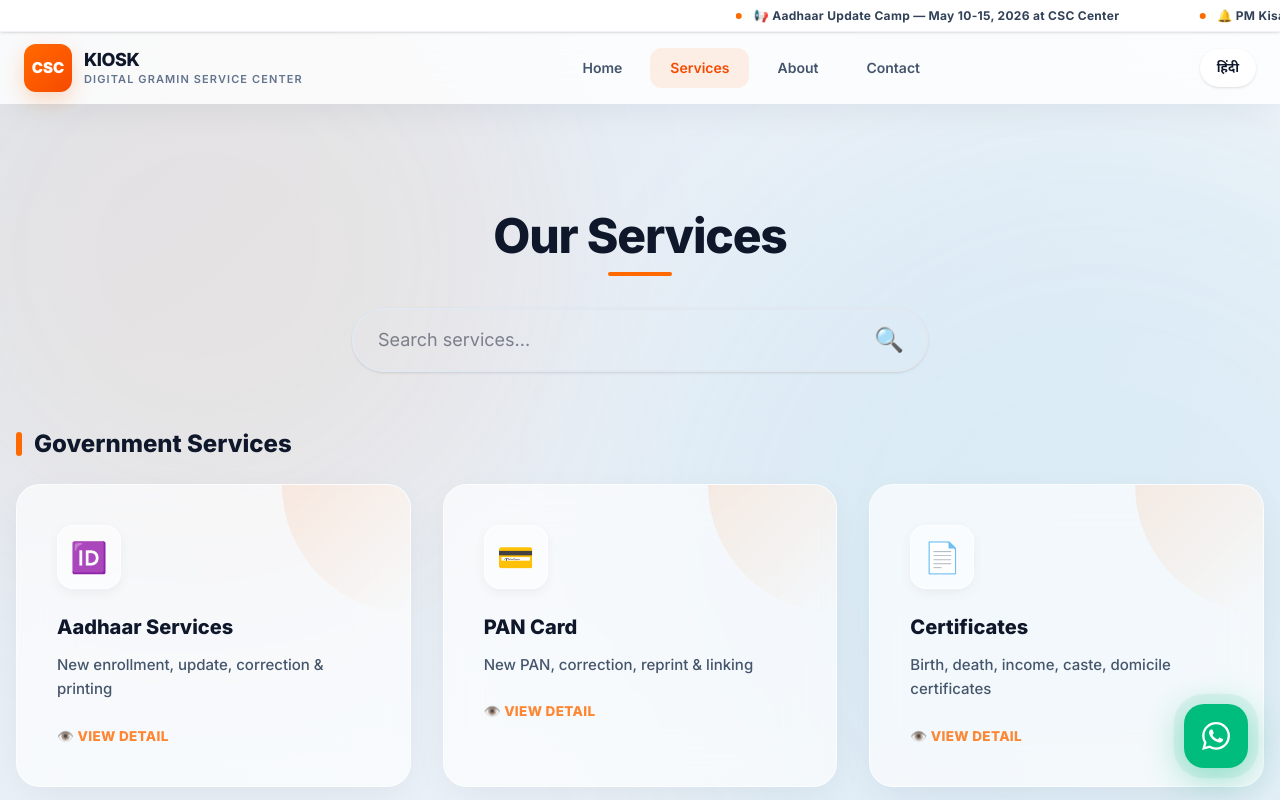
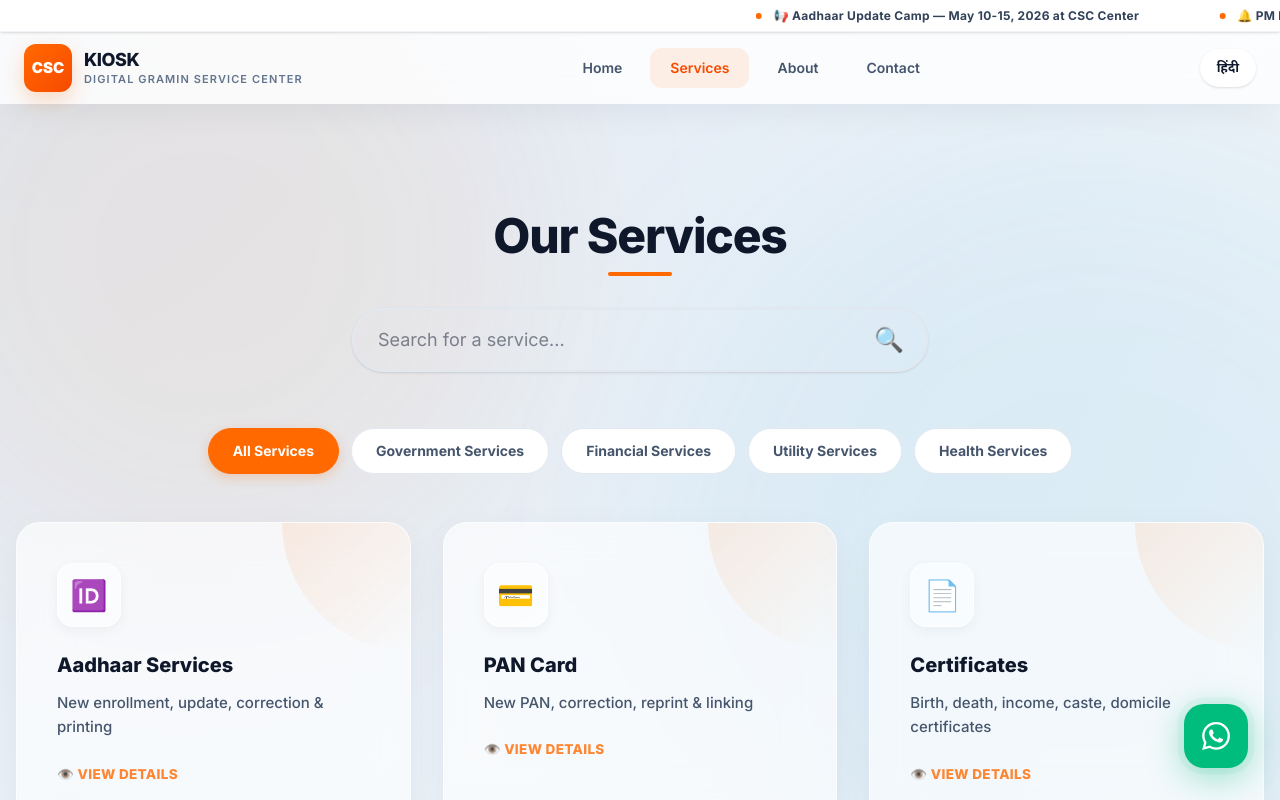
Before and after one commit to alok-hub123/csc, a React (Vite) app: page /services in a window 1280 px wide. Shown: the top 800 px of the page. Built offline with nearby package versions, Linux system fonts and the light colour scheme.

Commit message:
Changes hero sectiono ui Added Tabs option in services

```diff
--- a/src/components/HomePage.tsx
+++ b/src/components/HomePage.tsx
@@ -1,4 +1,4 @@
-import { useNavigate } from 'react-router-dom';
+import { useNavigate, Link } from 'react-router-dom';
 import { useLang } from '../context/LanguageContext';
 import AnimatedCounter from './AnimatedCounter';
 import PageTransition from './PageTransition';
@@ -31,12 +31,67 @@
       />
 
       {/* Hero Banner */}
-      <section className="w-full aspect-video max-h-[100vh] overflow-hidden relative bg-slate-50" id="hero-section">
-        <img src="/images/hero-banner.jpeg" alt="KIOSK Banner" className="w-full h-full object-cover block" />
+      <section className="w-full relative min-h-[85vh] flex items-center justify-center bg-slate-900 overflow-hidden pt-10 d" id="hero-section">
+        {/* Background Image with Dark Overlay */}
+        <div className="absolute inset-0 z-0">
+          <img src="/images/hero-banner.jpeg" alt="KIOSK Banner" className="w-full h-full object-cover object-center opacity-30 mix-blend-overlay" />
+          <div className="absolute inset-0 bg-gradient-to-b from-slate-900/40 via-slate-900/80 to-slate-900"></div>
+
+          {/* Decorative Orbs */}
+          <div className="absolute top-1/4 -left-32 w-96 h-96 bg-orange-500/20 rounded-full blur-[100px] pointer-events-none"></div>
+          <div className="absolute bottom-1/4 -right-32 w-96 h-96 bg-blue-500/10 rounded-full blur-[100px] pointer-events-none"></div>
+        </div>
+
+        {/* Content */}
+        <div className="relative z-10 w-full max-w-4xl mx-auto px-6 pt-20 pb-16 text-center flex flex-col items-center">
+          <div className="inline-flex items-center gap-2 px-4 py-2 rounded-full bg-white/10 border border-white/10 backdrop-blur-md mb-8">
+            <span className="text-orange-400">{t('hero.badge').split(' ')[0]}</span>
+            <span className="text-xs sm:text-sm font-bold text-white tracking-wider uppercase">{t('hero.badge').split(' ').slice(1).join(' ')}</span>
+          </div>
+
+          <h1 className="text-2xl sm:text-6xl md:text-6xl font-black text-transparent bg-clip-text bg-gradient-to-r from-orange-400 to-orange-600 leading-tight mb-6 tracking-tight">
+            {t('hero.title')}
+          </h1>
+
+          <p className="text-md md:text-2xl text-slate-300 max-w-2xl font-medium mb-10 leading-relaxed">
+            {t('hero.tagline')}
+          </p>
+
+          <div className="flex flex-col sm:flex-row gap-5">
+            <Link to="/services" className="px-6 py-3 rounded-xl bg-gradient-to-r from-orange-500 to-orange-600 text-white font-bold text-lg hover:shadow-[0_8px_25px_rgba(249,115,22,0.4)] hover:-translate-y-1 transition-all duration-300 flex items-center justify-center gap-3">
+              <span>{t('hero.cta1')}</span>
+              <span className="text-xl">➔</span>
+            </Link>
+            <Link to="/contact" className="px-6 py-3 rounded-xl bg-white/10 text-white border border-white/20 font-bold text-lg backdrop-blur-md hover:bg-white/20 hover:-translate-y-1 transition-all duration-300 flex items-center justify-center gap-3">
+              <span>{t('hero.cta2')}</span>
+              <span className="text-xl">📝</span>
+            </Link>
+          </div>
+
+          {/* Feature Highlights */}
+          <div className="mt-12 pt-10 border-t border-white/10 w-full max-w-3xl grid grid-cols-2 md:grid-cols-4 gap-6">
+            <div className="flex flex-col items-center gap-3">
+              <span className="w-12 h-12 rounded-full bg-white/5 flex items-center justify-center text-2xl">🏛️</span>
+              <span className="text-sm text-slate-300 font-medium">{t('services.govt')}</span>
+            </div>
+            <div className="flex flex-col items-center gap-3">
+              <span className="w-12 h-12 rounded-full bg-white/5 flex items-center justify-center text-2xl">🏦</span>
+              <span className="text-sm text-slate-300 font-medium">{t('services.financial')}</span>
+            </div>
+            <div className="flex flex-col items-center gap-3">
+              <span className="w-12 h-12 rounded-full bg-white/5 flex items-center justify-center text-2xl">💡</span>
+              <span className="text-sm text-slate-300 font-medium">{t('services.utility')}</span>
+            </div>
+            <div className="flex flex-col items-center gap-3">
+              <span className="w-12 h-12 rounded-full bg-white/5 flex items-center justify-center text-2xl">🏥</span>
+              <span className="text-sm text-slate-300 font-medium">{t('services.health')}</span>
+            </div>
+          </div>
+        </div>
       </section>
 
       {/* Stats */}
-      <div className="grid grid-cols-2 md:grid-cols-4 gap-4 px-4 py-8 max-w-7xl mx-auto relative z-10" id="stats-section">
+      <div className="grid grid-cols-1 md:grid-cols-4 gap-4 px-4 py-10 max-w-7xl mx-auto relative z-20" id="stats-section">
         {[
           { end: 15000, suffix: '+', label: t('stats.citizens') },
           { end: 50, suffix: '+', label: t('stats.services') },
--- a/src/components/ServicesPage.tsx
+++ b/src/components/ServicesPage.tsx
@@ -8,6 +8,7 @@
   const { t, lang } = useLang();
   const navigate = useNavigate();
   const [searchQuery, setSearchQuery] = useState('');
+  const [activeTab, setActiveTab] = useState('All');
 
   const categories = [
     {
@@ -61,13 +62,18 @@
     },
   ];
 
-  const filteredCategories = categories.map(cat => ({
-    ...cat,
-    items: cat.items.filter(item =>
+  // Always ensure 'All' defaults to t('services.all') on first render or language change
+  const currentTab = activeTab === 'All' ? t('services.all') : activeTab;
+  const tabs = [t('services.all'), ...categories.map(c => c.title)];
+
+  const displayedCategories = currentTab === t('services.all')
+    ? categories
+    : categories.filter(c => c.title === currentTab);
+
+  const filteredItems = displayedCategories.flatMap(cat => cat.items).filter(item =>
     item.name.toLowerCase().includes(searchQuery.toLowerCase()) ||
     item.desc.toLowerCase().includes(searchQuery.toLowerCase())
-    )
-  })).filter(cat => cat.items.length > 0);
+  );
 
   return (
     <PageTransition className="mt-[116px]">
@@ -94,21 +100,29 @@
           </div>
         </div>
 
-        {filteredCategories.length === 0 ? (
+        {/* Tabs */}
+        <div className="flex flex-wrap items-center justify-center gap-3 mb-12">
+          {tabs.map((tab, idx) => (
+            <button
+              key={idx}
+              onClick={() => setActiveTab(tab)}
+              className={`px-6 py-3 rounded-full font-bold text-sm transition-all duration-300 cursor-pointer ${currentTab === tab ? 'bg-orange-500 text-white shadow-[0_4px_12px_rgba(249,115,22,0.25)] border border-orange-500' : 'bg-white text-slate-600 hover:bg-orange-50 border border-slate-200 hover:border-orange-200 hover:text-orange-600'}`}
+            >
+              {tab}
+            </button>
+          ))}
+        </div>
+
+        {filteredItems.length === 0 ? (
           <div className="text-center py-12 text-slate-500 text-lg font-medium">
             {lang === 'hi' ? 'कोई सेवा नहीं मिली' : `No services found matching "${searchQuery}"`}
           </div>
         ) : (
-          filteredCategories.map((cat, ci) => (
-            <div className="mb-16" key={ci}>
-              <h3 className="text-2xl font-extrabold text-slate-900 mb-6 flex items-center gap-3 before:content-[''] before:block before:w-1.5 before:h-6 before:bg-orange-500 before:rounded">
-                {cat.title}
-              </h3>
           <div className="grid grid-cols-1 md:grid-cols-2 lg:grid-cols-3 gap-6 lg:gap-8">
-                {cat.items.map((item, ii) => (
+            {filteredItems.map((item, ii) => (
               <div
                 className="glass-panel glass-panel-hover rounded-[24px] p-8 md:p-10 transition-all duration-300 relative overflow-hidden group cursor-pointer"
-                    key={ii}
+                key={item.id}
                 onClick={() => navigate(`/service/${item.id}`)}
               >
                 <div className="absolute top-0 right-0 w-32 h-32 bg-gradient-to-br from-orange-500/10 to-transparent rounded-bl-full pointer-events-none" />
@@ -125,8 +139,7 @@
               </div>
             ))}
           </div>
-            </div>
-          )))}
+        )}
       </section>
     </PageTransition>
   );
--- a/src/context/LanguageContext.tsx
+++ b/src/context/LanguageContext.tsx
@@ -17,8 +17,7 @@
 
   // Hero
   'hero.badge': { en: '🏛️ Government Authorized Centre', hi: '🏛️ सरकारी अधिकृत केंद्र' },
-  'hero.title': { en: 'KIOSK', hi: 'जन सेवा केंद्र' },
-  'hero.subtitle': { en: 'Common Service Centre (CSC)', hi: 'कॉमन सर्विस सेंटर (CSC)' },
+  'hero.title': { en: 'KIOSK- Digital Gramin Service Center', hi: 'कियोस्क- डिजिटल ग्रामीण सेवा केंद्र' },
   'hero.tagline': { en: 'Bringing Digital India to Your Doorstep', hi: 'डिजिटल इंडिया आपके दरवाज़े पर' },
   'hero.cta1': { en: 'Our Services', hi: 'हमारी सेवाएं' },
   'hero.cta2': { en: 'Apply Now', hi: 'अभी आवेदन करें' },
@@ -31,17 +30,18 @@
 
   // Services page
   'services.title': { en: 'Our Services', hi: 'हमारी सेवाएं' },
-  'services.subtitle': { en: 'Comprehensive digital services for every citizen', hi: 'हर नागरिक के लिए व्यापक डिजिटल सेवाएं' },
+  'services.subtitle': { en: 'Comprehensive digital services for all your needs', hi: 'आपकी सभी जरूरतों के लिए व्यापक डिजिटल सेवाएं' },
   'services.govt': { en: 'Government Services', hi: 'सरकारी सेवाएं' },
   'services.financial': { en: 'Financial Services', hi: 'वित्तीय सेवाएं' },
   'services.utility': { en: 'Utility Services', hi: 'यूटिलिटी सेवाएं' },
   'services.health': { en: 'Health Services', hi: 'स्वास्थ्य सेवाएं' },
-  'services.contact': { en: 'Contact for this service', hi: 'इस सेवा के लिए संपर्क करें' },
-  'services.search.placeholder': { en: 'Search services...', hi: 'सेवाएं खोजें...' },
-  'services.viewDetail': { en: 'View Detail', hi: 'विवरण देखें' },
-  'services.docsRequired': { en: 'Documents Required', hi: 'आवश्यक दस्तावेज़' },
-  'services.quickShare': { en: 'Quick Share', hi: 'शेयर करें' },
-  'services.notFound': { en: 'Service not found', hi: 'सेवा नहीं मिली' },
+  'services.contact': { en: 'Contact for this Service', hi: 'इस सेवा के लिए संपर्क करें' },
+  'services.search.placeholder': { en: 'Search for a service...', hi: 'कोई सेवा खोजें...' },
+  'services.viewDetail': { en: 'View Details', hi: 'विवरण देखें' },
+  'services.docsRequired': { en: 'Documents Required', hi: 'आवश्यक दस्तावेज' },
+  'services.quickShare': { en: 'Share Service', hi: 'सेवा साझा करें' },
+  'services.notFound': { en: 'Service Not Found', hi: 'सेवा नहीं मिली' },
+  'services.all': { en: 'All Services', hi: 'सभी सेवाएं' },
 
   // Government Services
   'services.aadhaar': { en: 'Aadhaar Services', hi: 'आधार सेवाएं' },
```
Lines whose indentation alone changed are shown as unchanged.
